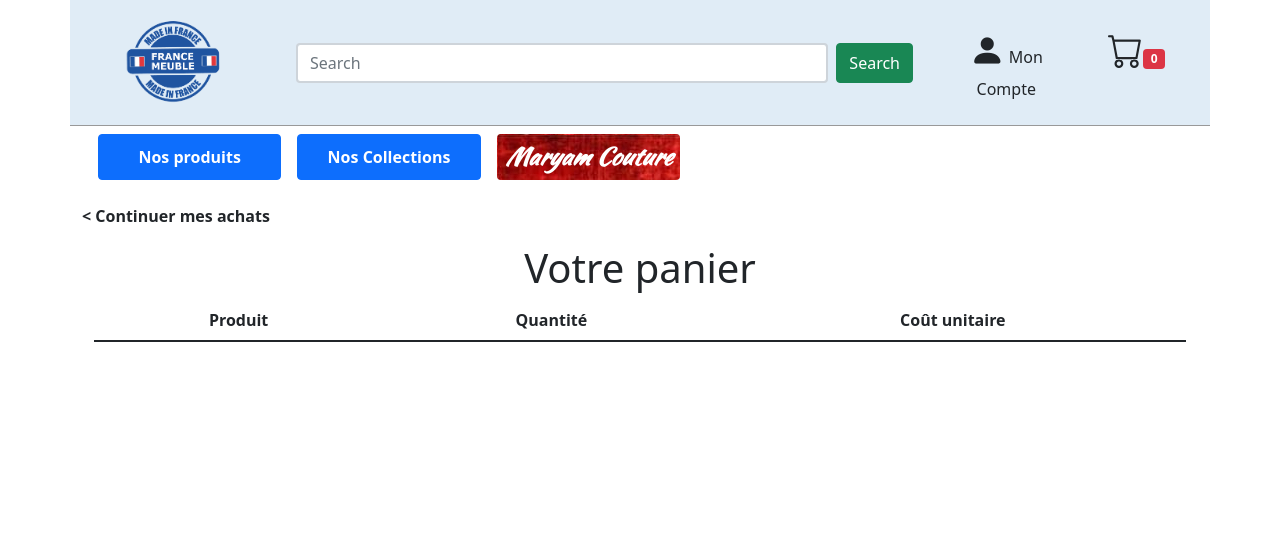
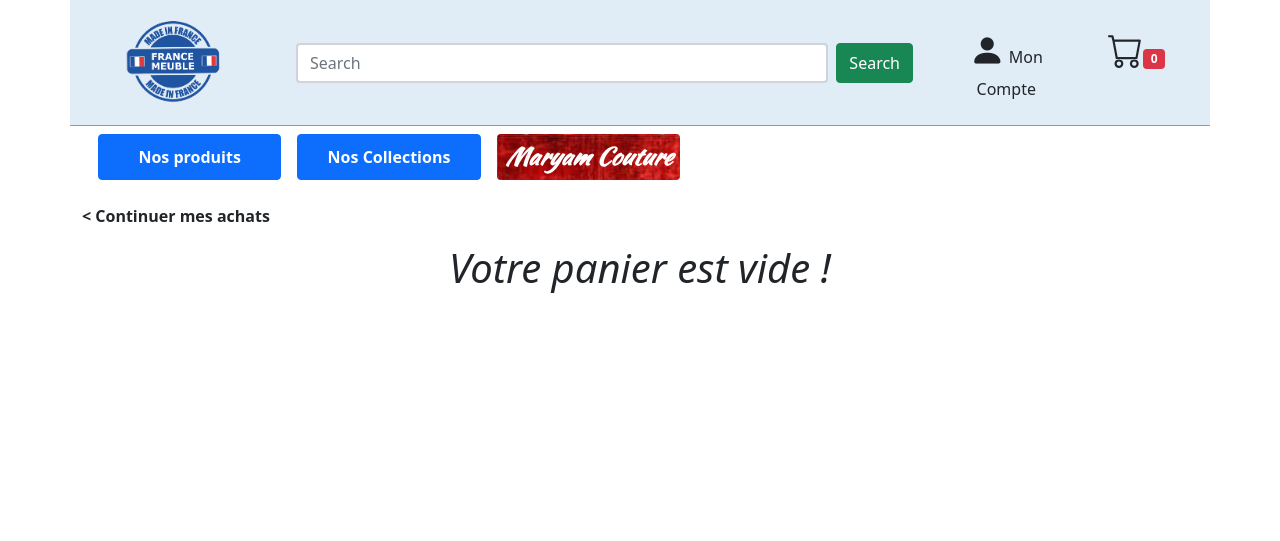
Before and after one commit to konomoha/franceMeuble, a PHP site: template templates/panier/panier.html.twig in a window 1280 px wide. Shown: the top 541 px of the page. Run offline with PHP 8.4, Linux system fonts and the light colour scheme; the template is opened without the code that fills it, so the values that code supplies are empty; some libraries are stand-ins or nearby versions.

Commit message:
maj template panier vide

```diff
--- a/public/js/panier_interface.js
+++ b/public/js/panier_interface.js
@@ -8,11 +8,11 @@ let products = {};
 
 let article = document.querySelector('.item');
 
-let qte_plus = document.querySelectorAll('.qte_plus'); //JS ne va chercher que dans le document html auquel il est lié. Le innerHTML appartient à un autre fichier js.
-
 let total = document.querySelector('.total');
 
-let items = cart.getCartItems();
+// let items = cart.getCartItems();
+
+let panier = document.getElementById('panier');
 
 for (let i=0; i < nbproduit.length; i++){
 
@@ -38,17 +38,19 @@ for (let i=0; i < produit.length; i++){
 
 cart.onLoad();
 
-if(items != null){
+// if(items == null){
+//     cart.renderCart();
+
+// } Visiblement cette condition-là est inutile pour le afficher les produits sur le template panier
+
+if(cart.getNumberProduct() == 0){
+
+    // cart.renderCart();
+    panier.outerHTML = "<h1 class='fst-italic text-center'>Votre panier est vide !</h1>";
+
+}
+else{
+
     cart.renderCart();
+
 }
-
-// console.log(qte_plus.length);
-
-
-// for (let i=0; i < qte_plus.length; i++){
-
-//     qte_plus[i].addEventListener('click', () => {
-//         cart.changeQuantity(items[i], 1);
-//     });
-
-// }
--- a/templates/panier/panier.html.twig
+++ b/templates/panier/panier.html.twig
@@ -12,9 +12,11 @@
 
 </div>
 
+<div class="container" id="panier">
+
     <h1 class="text-center">Votre panier</h1>
-<div class="container">
-<table class="table table-striped text-center">
+
+    <table class="table table-striped text-center" >
 
         <thead>
 
@@ -41,5 +43,8 @@
 
         </tfoot>
 
-</table></div>
+    </table>
+
+</div>
+
 {% endblock %}
```
Lines whose indentation alone changed are shown as unchanged.
